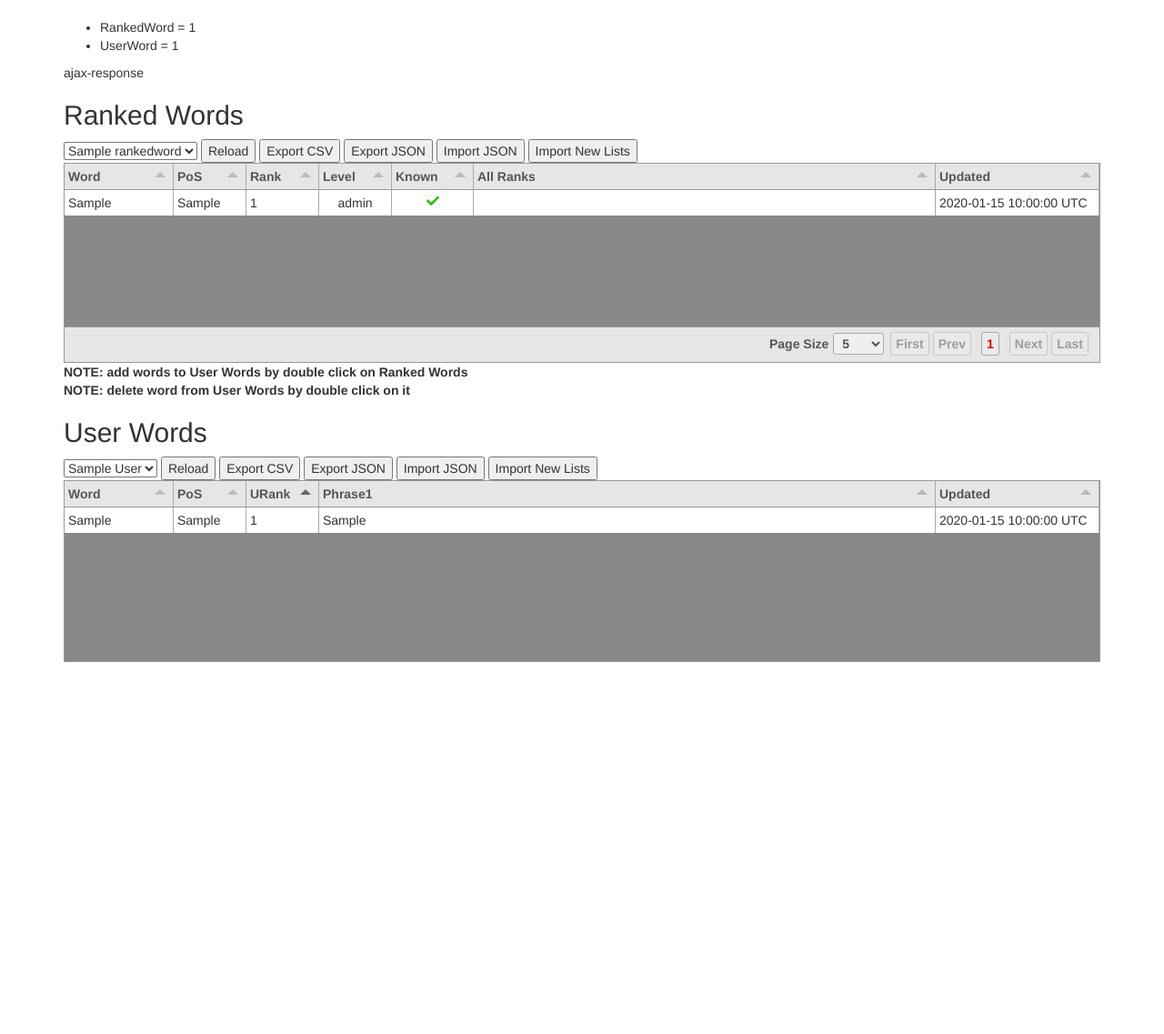
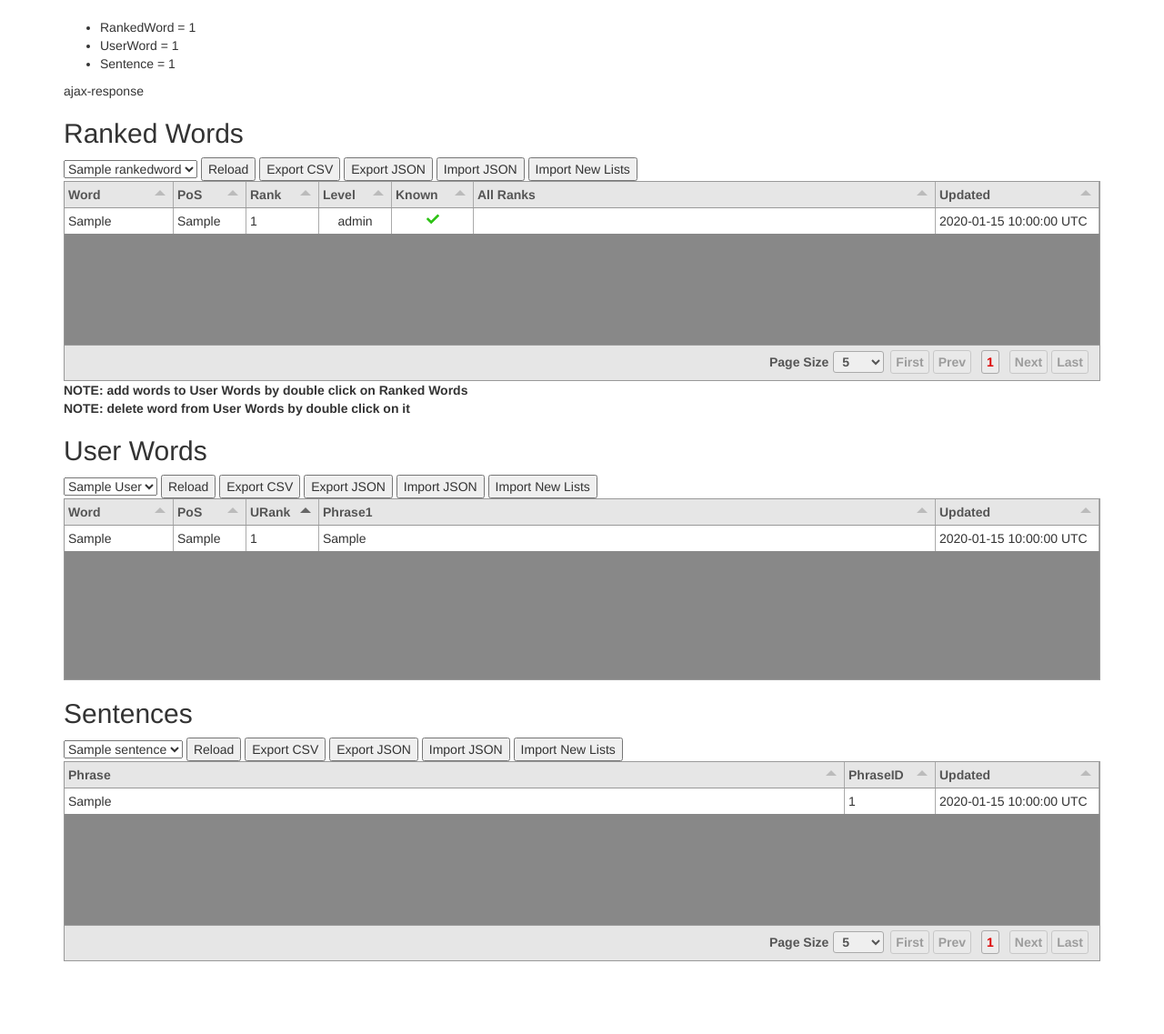
Before and after one commit to dandolbilov/WordsPolyglot, a Django app: page / in a window 1280 px wide. Shown: the part 51-1188 px from the top of the page at 91% size. Before the commit the page ends 779 px from the top, so only its background shows below. Run offline with Django 3.2, Linux system fonts and the light colour scheme; tables that the repository leaves empty hold one stand-in row (values such as "Sample post"); some libraries are stand-ins or nearby versions.

Commit message:
add Sentences table

```diff
--- a/wdpt/models.py
+++ b/wdpt/models.py
@@ -88,3 +88,39 @@ class UserWord(models.Model):
     def delete_by_listname(listname):
         del_num, _ = UserWord.objects.filter(listname=listname).delete()
         return del_num
+
+
+class Sentence(models.Model):
+    created = models.DateTimeField('Created', auto_now=False, auto_now_add=True)
+    updated = models.DateTimeField('Updated', auto_now=True, auto_now_add=False)
+
+    listname = models.CharField('List Name', max_length=20)
+    phrase = models.CharField('Phrase', max_length=100)
+    phrase_id = models.CharField('PhraseID', max_length=20)
+
+    def __str__(self):
+        return '%s : %s' % (self.phrase_id, self.phrase)
+
+    def str_created(self):
+        return self.created.strftime("%Y-%m-%d %H:%M:%S %Z") # TODO: fix locale
+
+    def str_updated(self):
+        return self.updated.strftime("%Y-%m-%d %H:%M:%S %Z") # TODO: fix locale
+
+    @staticmethod
+    def wlist_names():
+        return [d['listname'] for d in Sentence.objects.values('listname').distinct()]
+
+    @staticmethod
+    def import_rows(row_list, listname=''):
+        imp_batch = []
+        for o in row_list:
+            ln = listname if listname else o.get('listname', '')
+            rw = Sentence(listname=ln, phrase=o.get('phrase', ''), phrase_id=o.get('phrase_id', ''))
+            imp_batch.append(rw)
+        Sentence.objects.bulk_create(imp_batch)
+
+    @staticmethod
+    def delete_by_listname(listname):
+        del_num, _ = Sentence.objects.filter(listname=listname).delete()
+        return del_num
--- a/wdpt/static/init_tables.js
+++ b/wdpt/static/init_tables.js
@@ -112,6 +112,33 @@ function init_userwords_table(table_id, select_id) {
     return tb;
 }
 
+function init_sentences_table(table_id, select_id) {
+    var tb = new Tabulator('#'+table_id, {
+        height:"220px",
+        layout:"fitColumns",
+        ajaxURLGenerator:function(url, config, params){
+            var paramsStr = Object.keys(params).map(function (key) {
+                return encodeURIComponent(key) + '=' + encodeURIComponent(params[key]);
+            }).join('&');
+            var listName = $('#'+select_id).val();
+            return "/ajax/get/sentences/?ln=" + listName + "&" + paramsStr;
+        },
+        pagination:"remote",
+        paginationSize:5,
+        paginationSizeSelector:[5, 10, 50, 100],
+        placeholder:"No Data Set",
+        columns:[
+            {title:"Phrase", field:"phrase", sorter:"string"},
+            {title:"PhraseID", field:"phrase_id", sorter:"string", width:100},
+            {title:"Updated", field:"updated", sorter:"string", width:180},
+        ],
+    });
+    $('#'+select_id).change(function() {
+        tb.setData(); // reload data from ajaxURL
+    });
+    return tb;
+}
+
 function init_table_buttons(tb, tb_type, select_id, reload_btn_id, exp_csv_btn_id, exp_json_btn_id, imp_json_btn_id, imp_new_btn_id) {
     // trigger AJAX load on button click
     document.getElementById(reload_btn_id).addEventListener("click", function(){
--- a/wdpt/templates/index.html
+++ b/wdpt/templates/index.html
@@ -45,6 +45,21 @@
 </div>
 <div id="table-tb2"></div>
 
+<h2>Sentences</h2>
+<div>
+  <select id="select-tb3">
+{% for wlist_name in sentences_names %}
+    <option value="{{ wlist_name }}">{{ wlist_name }}</option>
+{% endfor %}
+  </select>
+  <button id="reload-tb3">Reload</button>
+  <button id="exp-csv-tb3">Export CSV</button>
+  <button id="exp-json-tb3">Export JSON</button>
+  <button id="imp-json-tb3">Import JSON</button>
+  <button id="imp-new-tb3">Import New Lists</button>
+</div>
+<div id="table-tb3"></div>
+
 </div>
 
 <script>
@@ -63,6 +78,10 @@ $(document).ready(function() {
 
     tb2user = init_userwords_table("table-tb2", "select-tb2");
     init_table_buttons(tb2user, "userwords", "select-tb2", "reload-tb2", "exp-csv-tb2", "exp-json-tb2", "imp-json-tb2", "imp-new-tb2");
+
+    tb3sent = init_sentences_table("table-tb3", "select-tb3");
+    init_table_buttons(tb3sent, "sentences", "select-tb3", "reload-tb3", "exp-csv-tb3", "exp-json-tb3", "imp-json-tb3", "imp-new-tb3");
+    tb3sent.setData();
 });
 
 </script>
--- a/wdpt/urls.py
+++ b/wdpt/urls.py
@@ -24,10 +24,12 @@ urlpatterns = [
     path("", wdpt.views.index, name="index"),
     path("ajax/get/ranked/", wdpt.views.ajax_get_ranked),
     path("ajax/get/userwords/", wdpt.views.ajax_get_userwords),
+    path("ajax/get/sentences/", wdpt.views.ajax_get_sentences),
     path("ajax/put/ranked/import/", wdpt.views.ajax_put_ranked_import),
     path("ajax/put/ranked/clicked/", wdpt.views.ajax_put_ranked_clicked),
     path("ajax/put/userwords/import/", wdpt.views.ajax_put_userwords_import),
     path("ajax/put/userwords/clicked/", wdpt.views.ajax_put_userwords_clicked),
     path("ajax/put/userwords/edited/", wdpt.views.ajax_put_userwords_edited),
+    path("ajax/put/sentences/import/", wdpt.views.ajax_put_sentences_import),
     path("admin/", admin.site.urls),
 ]
--- a/wdpt/views.py
+++ b/wdpt/views.py
@@ -9,13 +9,18 @@ import json
 from django.shortcuts import render
 from django.http import HttpResponse
 from django.views.decorators.csrf import csrf_exempt
-from .models import RankedWord, UserWord
+from .models import RankedWord, UserWord, Sentence
 
 
 def index(request):
-    table_counters = {'RankedWord':RankedWord.objects.count(), 'UserWord':UserWord.objects.count()}
+    table_counters = {'RankedWord': RankedWord.objects.count(),
+                    'UserWord': UserWord.objects.count(),
+                    'Sentence': Sentence.objects.count()
+                    }
     return render(request, "index.html", {"table_counters": table_counters,
-                "ranked_names": RankedWord.wlist_names(), "userwords_names": UserWord.wlist_names()
+                "ranked_names": RankedWord.wlist_names(),
+                "userwords_names": UserWord.wlist_names(),
+                "sentences_names": Sentence.wlist_names()
                 })
 
 
@@ -52,6 +57,27 @@ def ajax_get_userwords(request):
     return HttpResponse(json.dumps(resp_data), content_type="application/json")
 
 
+def ajax_get_sentences(request):
+    resp_data = []
+    ln = request.GET.get('ln', '')
+
+    page_size = int(request.GET.get('size', '10000'))
+    page_num  = int(request.GET.get('page', '0'))
+    offset = (page_num - 1) * page_size if page_num else 0
+
+    for o in Sentence.objects.filter(listname=ln)[offset: offset + page_size]:
+        d = {k:v for k,v in o.__dict__.items() if k in ['id', 'listname', 'phrase', 'phrase_id']}
+        d.update({'created': o.str_created(), 'updated': o.str_updated()})
+        resp_data.append(d)
+
+    if page_num:
+        # change response format for "remote pagination"
+        last_page = (Sentence.objects.filter(listname=ln).count() + page_size - 1) // page_size
+        resp_data = {"last_page":last_page, "data":resp_data}
+
+    return HttpResponse(json.dumps(resp_data), content_type="application/json")
+
+
 @csrf_exempt
 def ajax_put_ranked_import(request):
     rows = json.loads(request.body)
@@ -71,6 +97,18 @@ def ajax_put_userwords_import(request):
 
     del_num = UserWord.delete_by_listname(ln)  # CLEAR LIST
     UserWord.import_rows(row_list=rows, listname=ln)
+
+    resp_data = {'msg': f'deleted: {del_num}, imported: {len(rows)}'}
+    return HttpResponse(json.dumps(resp_data), content_type="application/json")
+
+
+@csrf_exempt
+def ajax_put_sentences_import(request):
+    rows = json.loads(request.body)
+    ln = request.GET.get('ln', '')
+
+    del_num = Sentence.delete_by_listname(ln)  # CLEAR LIST
+    Sentence.import_rows(row_list=rows, listname=ln)
 
     resp_data = {'msg': f'deleted: {del_num}, imported: {len(rows)}'}
     return HttpResponse(json.dumps(resp_data), content_type="application/json")
```
Also changed, not shown: wdpt/migrations/0003_sentence.py (added).
